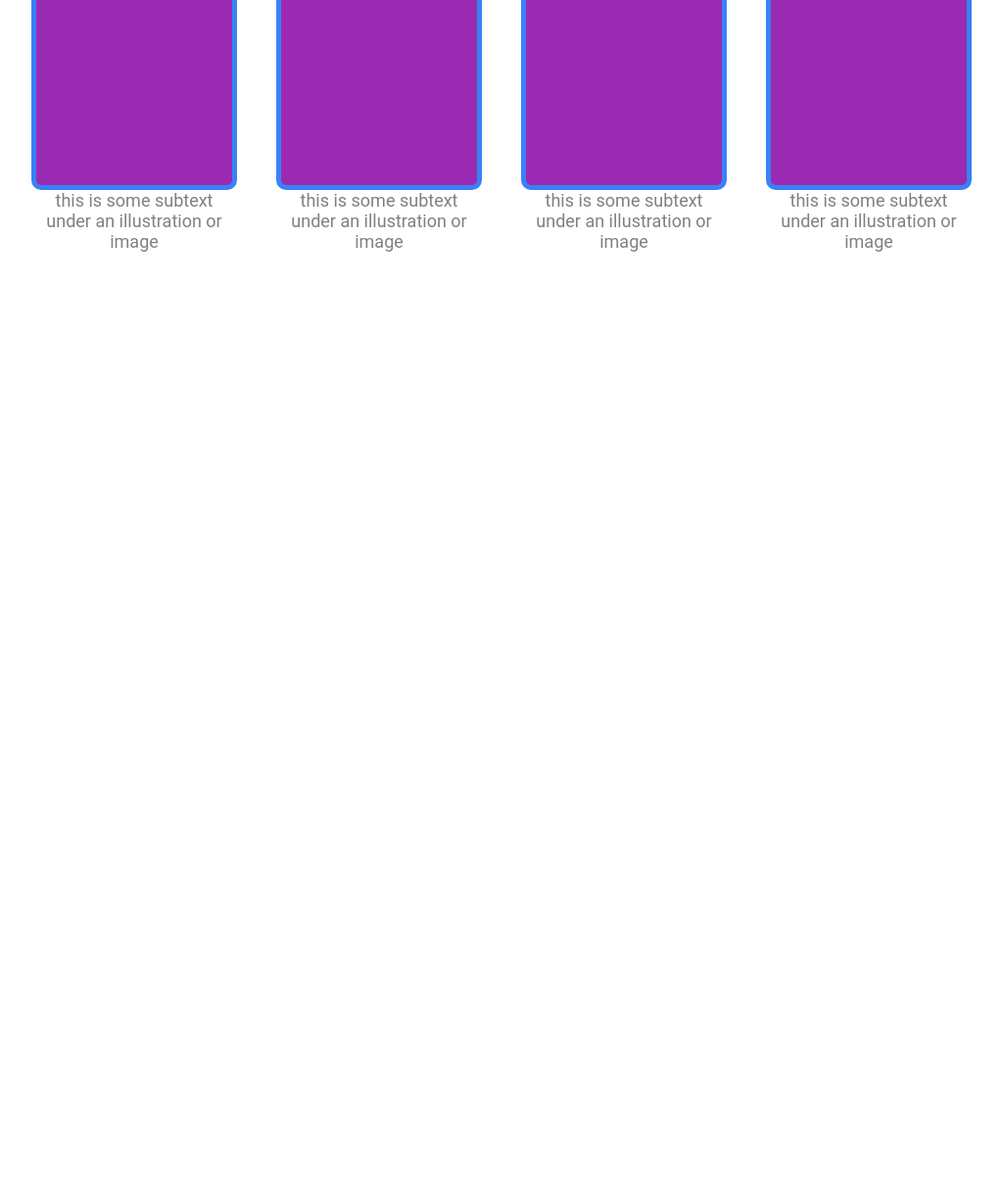
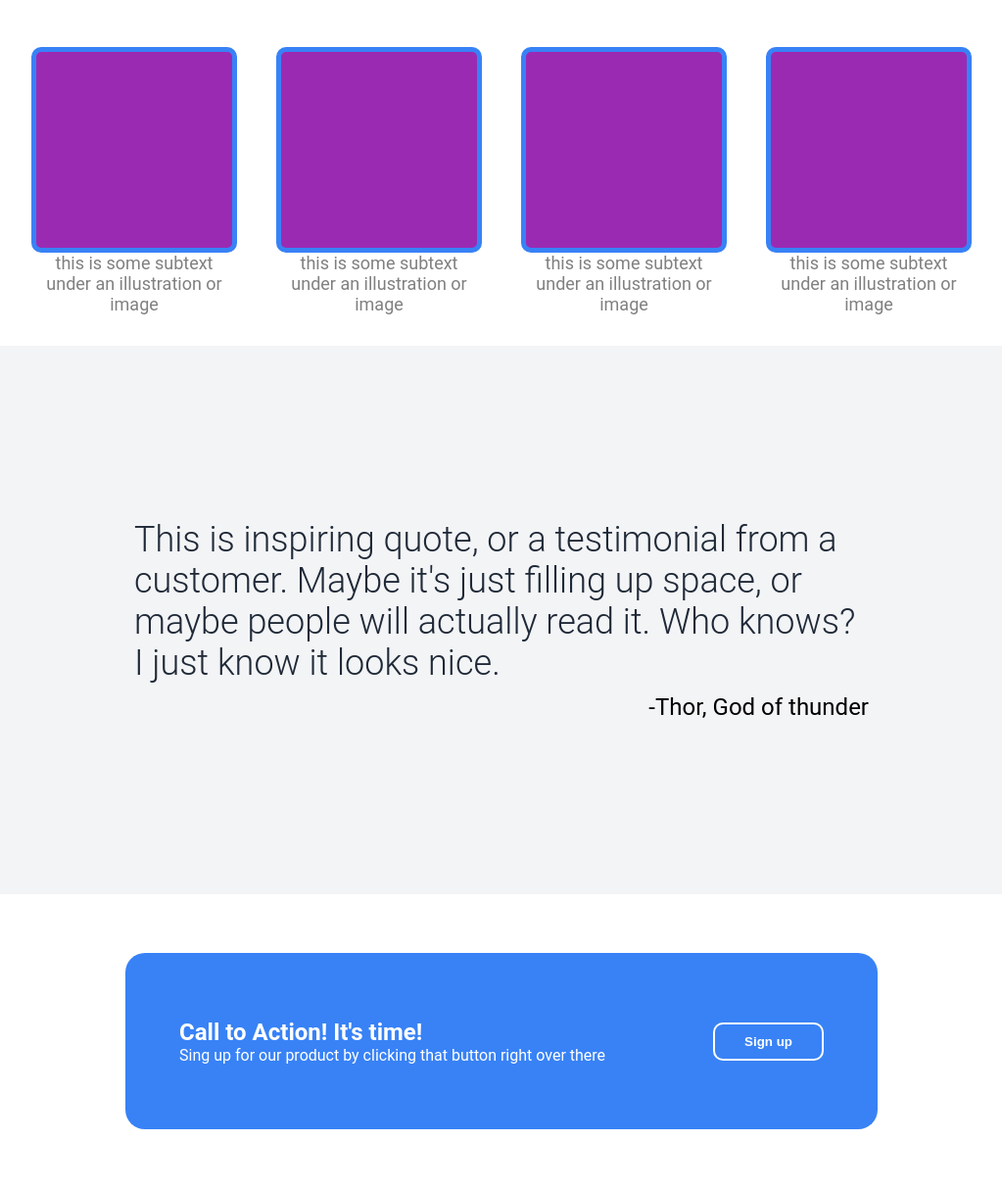
Before and after one commit to devoid-of-thought/odin-landing-page, a plain HTML site: page index.html in a window 1280 px wide. Shown: the part 650-1863 px from the top of the page at 98% size, without its empty margins (128-1151 px from the left). Before the commit the page ends 907 px from the top, so only its background shows below. Drawn offline with Linux system fonts and the light colour scheme.

Commit message:
Added styling to container 3 and 4

```diff
--- a/index.html
+++ b/index.html
@@ -45,8 +45,22 @@
             <div class="container-two-item-text">this is some subtext under an illustration or image</div>
         </div>
     </div>
-    <div class="container-three"></div>
-    <div class="container-four"></div>
+    <div class="container-three">
+        <div class="container-in-container-three">
+<p class="quote"> This is inspiring quote, or a testimonial from a customer. Maybe it's just filling up space, or maybe people will actually read it. Who knows? I just know it looks nice.</p>
+        <p class="author">-Thor, God of thunder</p>
+        </div>
+
+    </div>
+    <div class="container-four">
+        <div class="container-in-container-four">
+        <div class="container-in-container-in-container-four">
+            <h2>Call to Action! It's time!</h2>
+            <p>Sing up for our product by clicking that button right over there</p>
+        </div>
+            <button>Sign up</button>
+        </div>
+    </div>
     <div class="footer"></div>
 </body>
 
--- a/style.css
+++ b/style.css
@@ -91,13 +91,15 @@ ul {
     align-items: center;
     justify-content: center;
     gap : 40px;
+    margin: 32px 0px;
 }
 .container-two-title{
       font-size: 36px;
   font-weight: 900;
   color: #1F2937;
   text-align: center;
-  margin-bottom: 32px;
+  margin: 32px 0px;
+
 }
 .container-two-item {
     display: flex;
@@ -125,3 +127,82 @@ ul {
     background-repeat: no-repeat;
     background-position: center;
 }
+.container-three {
+    display: flex;
+    flex-direction: column;
+    justify-content: center;
+    padding: 80px 100px;
+    gap: 20px;
+    background-color: #F3F4F6;
+    height: 400px;
+}
+.container-three .container-in-container-three{
+    display: flex;
+    flex-direction: column;
+    gap: 10px;
+    align-self: center;
+    max-width: 750px;
+}
+.container-three .quote {
+    display: flex;
+    flex-wrap: wrap;
+    font-size: 36px;
+    color: #1F2937;
+    margin: 0;
+    padding: 0;
+    text-align: left;
+    max-width: 750px;
+    align-self: center;
+    font-weight: 300;
+}
+.container-three .author {
+    display: flex;
+    font-size: 24px;
+    color: black;
+    margin: 0;
+    padding: 0;
+    align-self: flex-end;
+    max-width: 750px;
+}
+
+.container-four {
+    height: 300px;
+    background-color: white;
+    display: flex;
+    justify-content: center;
+    align-items: center;
+}
+.container-four .container-in-container-four{
+    background-color: #3882F6;
+    width: 60%;
+    height: 60%;
+    display: flex;
+    justify-content: space-around;
+    align-items: center;
+    border-radius: 20px;
+}
+.container-in-container-in-container-four{
+    display: flex;
+    flex-direction: column;
+    color: white;
+    text-align: left;
+    justify-content: center;
+
+}
+.container-in-container-in-container-four h2 {
+    margin: 0;
+    padding: 0;
+}
+.container-in-container-in-container-four p{
+    margin: 0;
+    padding: 0;
+}
+.container-in-container-four button{
+    border: 2px solid white;
+    border-radius: 10px;
+    background-color: #3882F6;
+    color: white;
+    padding: 10px 30px;
+    cursor: pointer;
+    font-weight: bold;
+}
```
